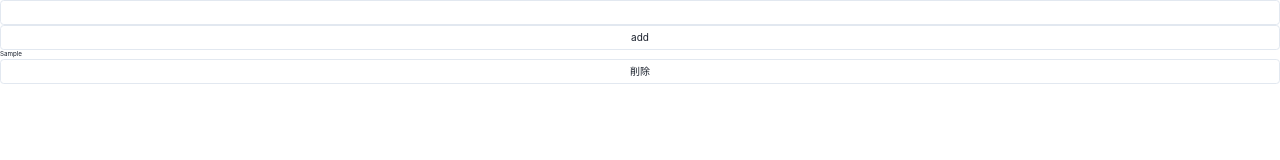
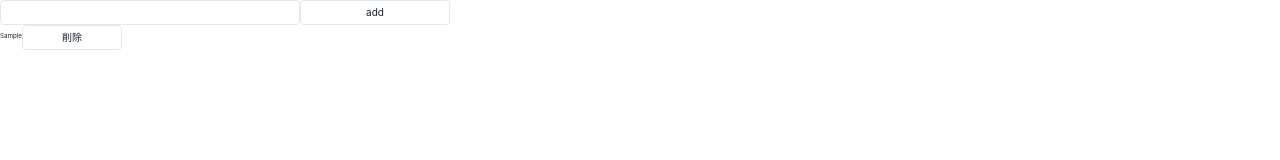
Before and after one commit to RikutoOgaki/next.js-study-hard, a Next.js app: page /samples/09 in a window 1280 px wide. Both pictures are taken after typing "Sample" into the empty fields and a click on the button "add". Shown: the top 160 px of the page. Built offline with nearby package versions, Linux system fonts and the light colour scheme.

Commit message:
next.js-study

```diff
--- a/src/pages/samples/09/index.tsx
+++ b/src/pages/samples/09/index.tsx
@@ -16,13 +16,14 @@ export default function Sample09() {
     return (
         <>
             <Box>
-                <Input type='text' value={state.task}
+                <Flex>
+                    <Input type='text' value={state.task} w={'30rem'}
                         onChange={(e) => setState({
                             ...state,
                             task: e.target.value
                         })}
                     ></Input>
-                <Input type='button' value={'add'}
+                    <Input type='button' value={'add'} w={'15rem'}
                         onClick={() => setState({
                             ...state,
                             task: '',
@@ -32,12 +33,14 @@ export default function Sample09() {
                             ]
                         })}
                     ></Input>
+                </Flex>
                 {state.list.map((v, idx) =>
-                    <Box>
-                        <Text>{v}</Text>
-                        <Input type='button' value={'削除'}
+                    <Flex>
+                        <Text lineHeight={'9'}>{v}</Text>
+                        <Input type='button' value={'削除'} w={'10rem'}
+
                         ></Input>
-                    </Box>
+                    </Flex>
                 )}
             </Box>
         </>
```
Lines whose indentation alone changed are shown as unchanged.
